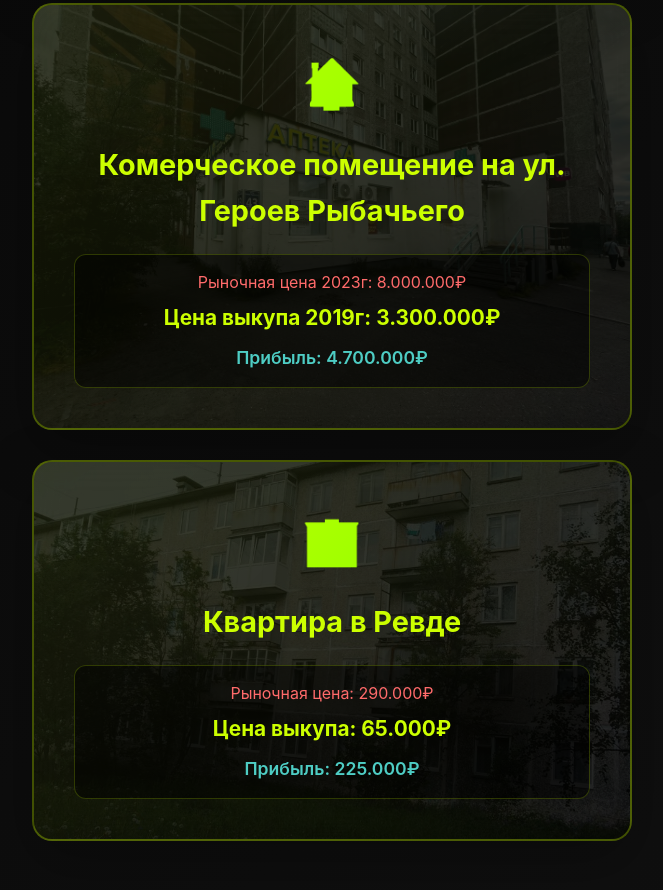
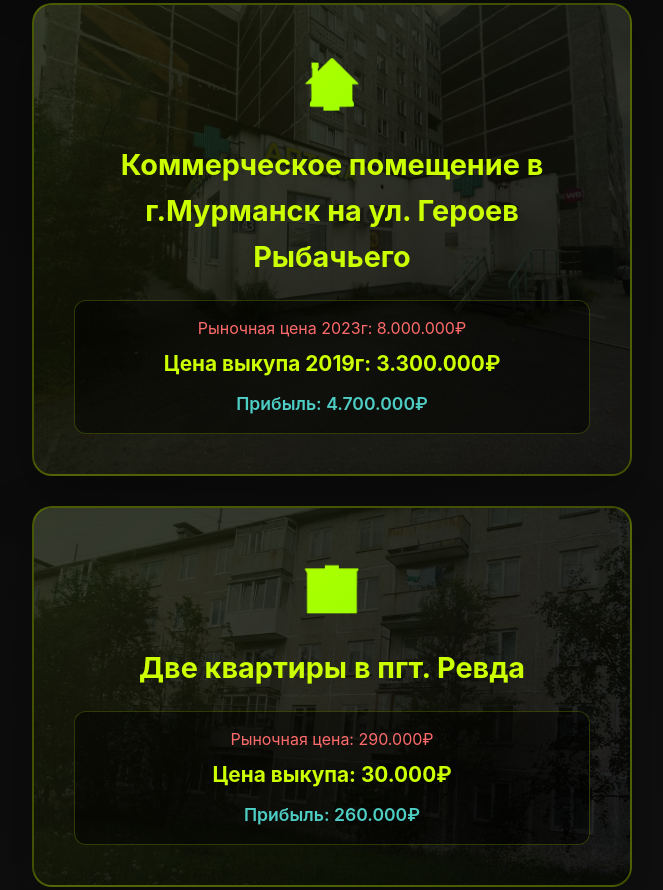
Before and after one commit to limonnvikov/torgihub, a plain HTML site: page index.html in a window 1280 px wide. Shown: the part 1612-2502 px from the top of the page, without its empty margins (308-971 px from the left). Drawn offline with Linux system fonts and the light colour scheme.

Commit message:
Version 1.2

```diff
--- a/index.html
+++ b/index.html
@@ -865,7 +865,7 @@
 
         <div class="example-card" data-index="1" data-image="images/flat1.jpg">
           <span class="example-card-icon">🏠</span>
-          <h3>Комерческое помещение на ул. Героев Рыбачьего</h3>
+          <h3>Коммерческое помещение в г.Мурманск на ул. Героев Рыбачьего</h3>
           <div class="price-info">
             <span class="price-old">Рыночная цена 2023г: 8.000.000₽</span>
             <span class="price-new">Цена выкупа 2019г: 3.300.000₽</span>
@@ -875,11 +875,11 @@
 
         <div class="example-card" data-index="2" data-image="images/flat2.jpg">
           <span class="example-card-icon">🏢</span>
-          <h3>Квартира в Ревде</h3>
+          <h3>Две квартиры в пгт. Ревда</h3>
           <div class="price-info">
             <span class="price-old">Рыночная цена: 290.000₽</span>
-            <span class="price-new">Цена выкупа: 65.000₽</span>
-            <span class="profit">Прибыль: 225.000₽</span>
+            <span class="price-new">Цена выкупа: 30.000₽</span>
+            <span class="profit">Прибыль: 260.000₽</span>
           </div>
         </div>
       </div>
@@ -905,7 +905,7 @@
         <h3><i class="fa-solid fa-bullseye"></i> ПОИСК ОБЪЕКТА НИЖЕ РЫНКА</h3>
         <p>Мы находим аналогичные варианты на торгах по банкротству со скидкой 50% и участвуем в торгах</p>
         <div class="step-example">
-          В нашем кейсе - цена выкупа 218.000₽
+          В нашем кейсе - цена выкупа 213.000₽
         </div>
       </div>
 
```
Also changed, not shown: images/button.jpg (deleted), images/house1.jpg (deleted), images/house2.jpg (deleted), images/money.jpg (deleted), images/wall.jpg (deleted), images/wall2.jpg (deleted), images/wall3.jpg (deleted).
